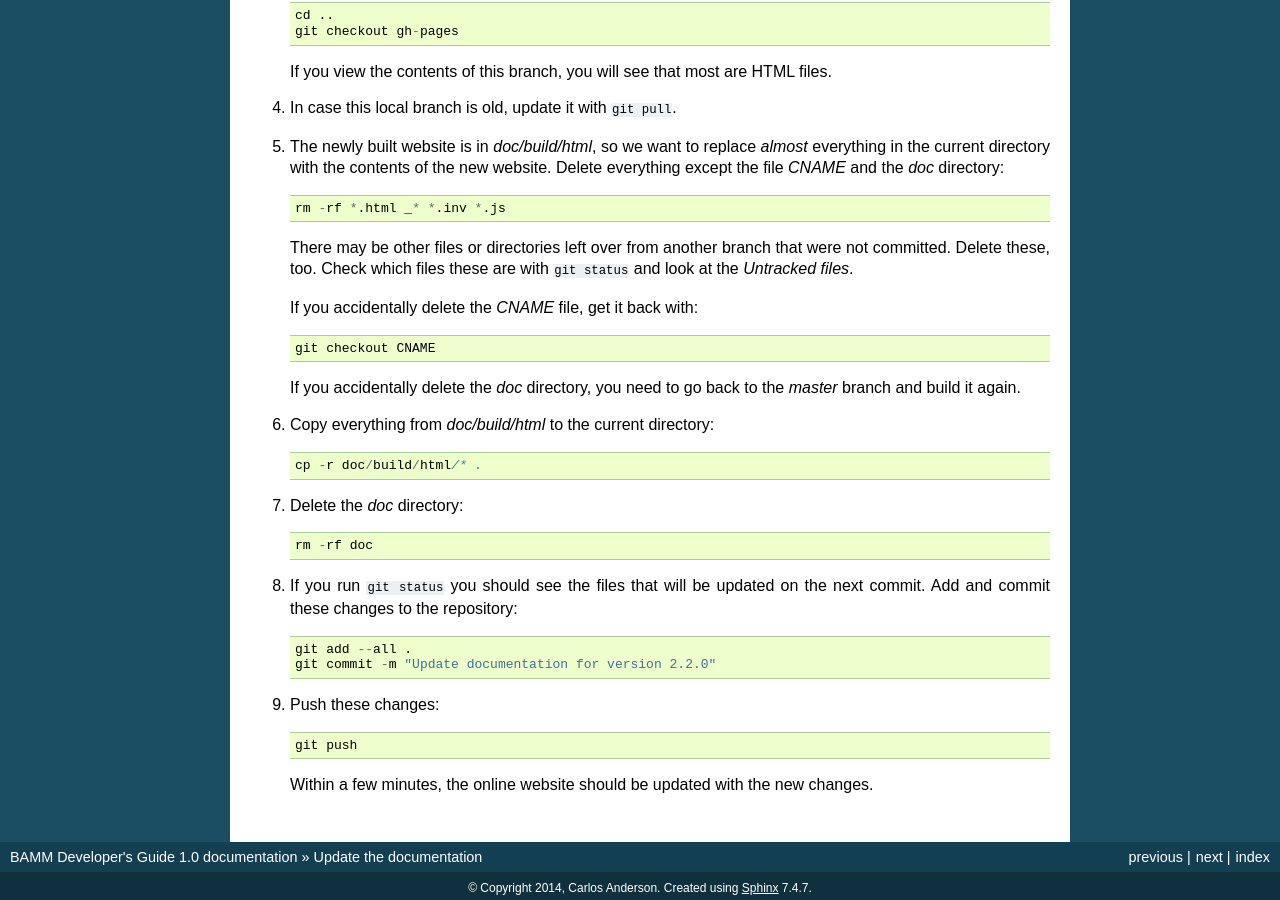
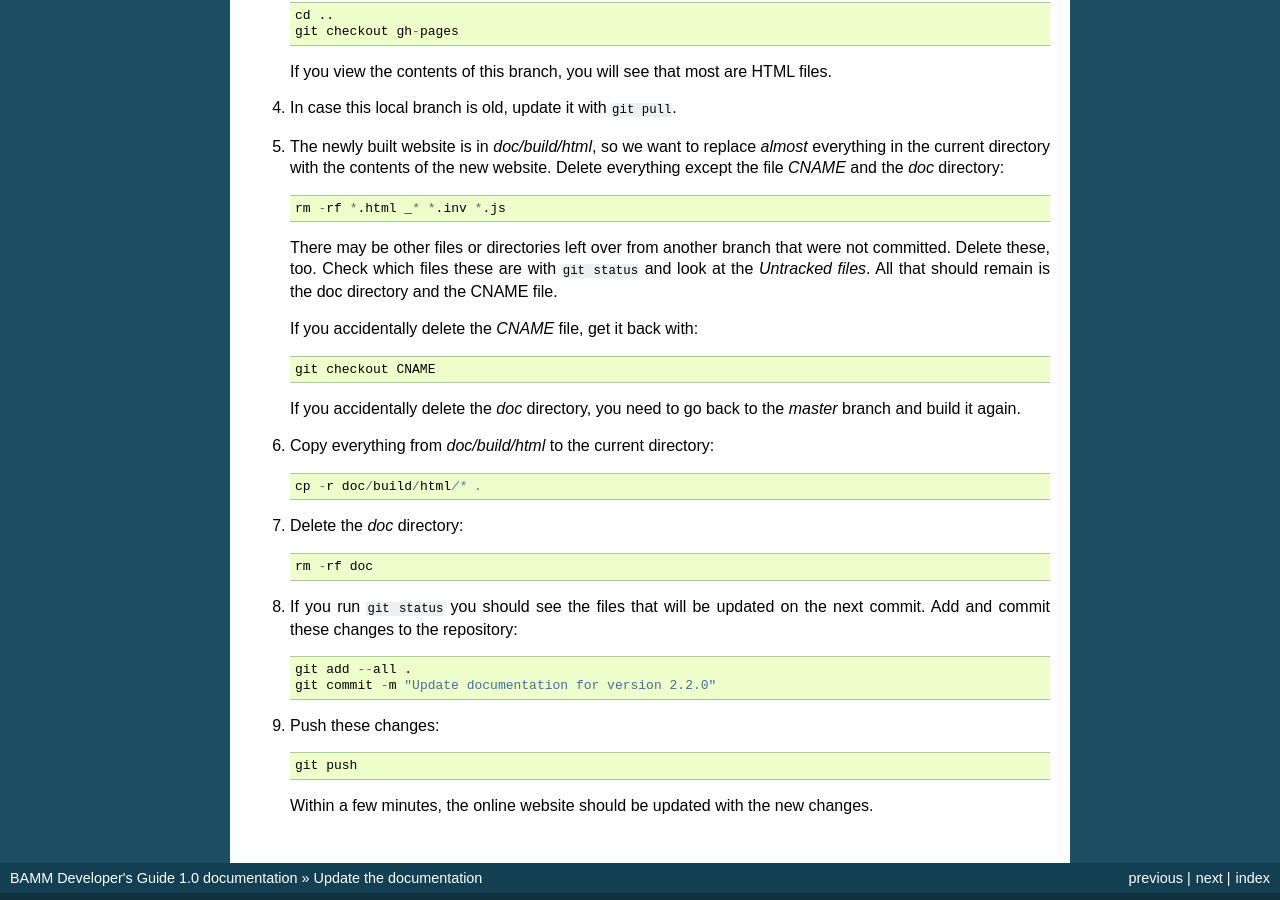
Before and after one commit to macroevolution/bamm-dev-guide, a Sphinx documentation site: the page built from source/documentation.rst, in a window 1280 px wide and 900 px high, scrolled down 1267 px. Built offline with Sphinx 7.4.7, drawn with Linux system fonts in a browser that asks for light colours; formulas are drawn with MathJax 3.

Commit message:
add some detail

```diff
--- a/source/documentation.rst
+++ b/source/documentation.rst
@@ -112,7 +112,8 @@ when they access BAMM'S website (`<http://bamm-project.org>`_).
    There may be other files or directories left over
    from another branch that were not committed. Delete these, too.
    Check which files these are with ``git status``
-   and look at the *Untracked files*.
+   and look at the *Untracked files*. All that should remain is the doc
+   directory and the CNAME file.
 
    If you accidentally delete the *CNAME* file, get it back with::
 
```
